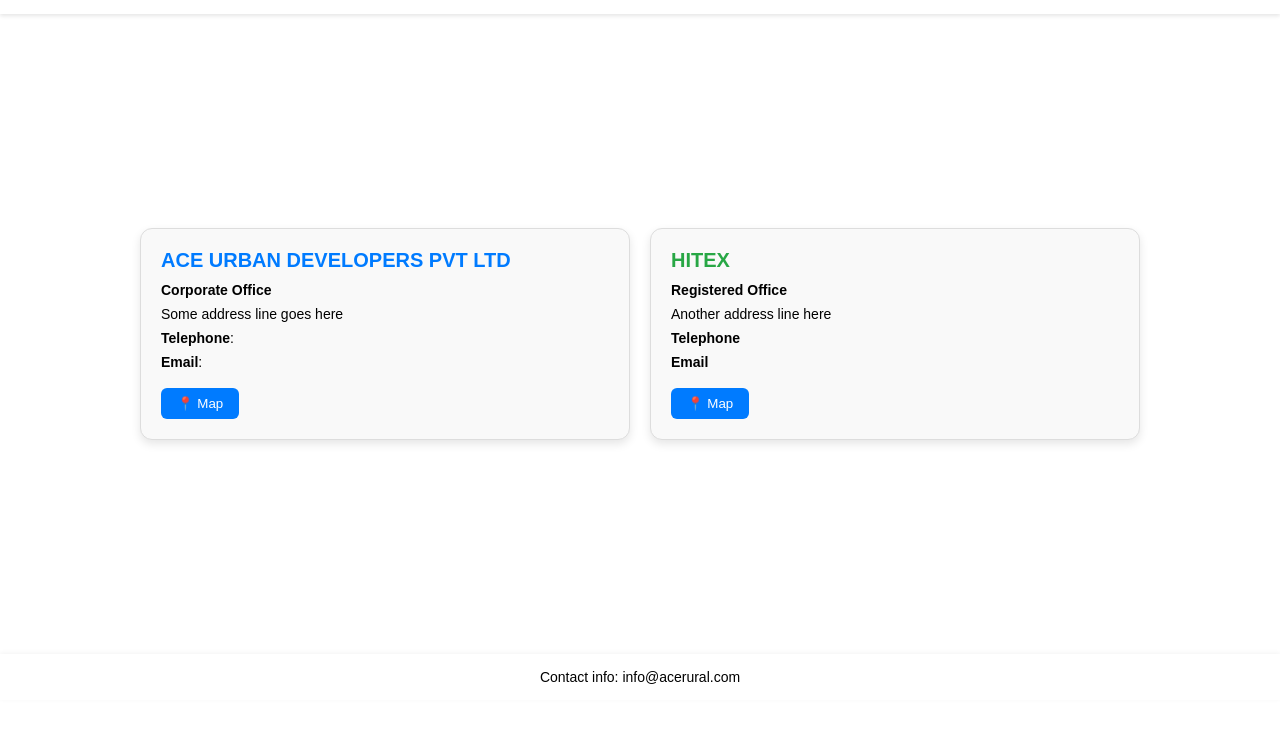
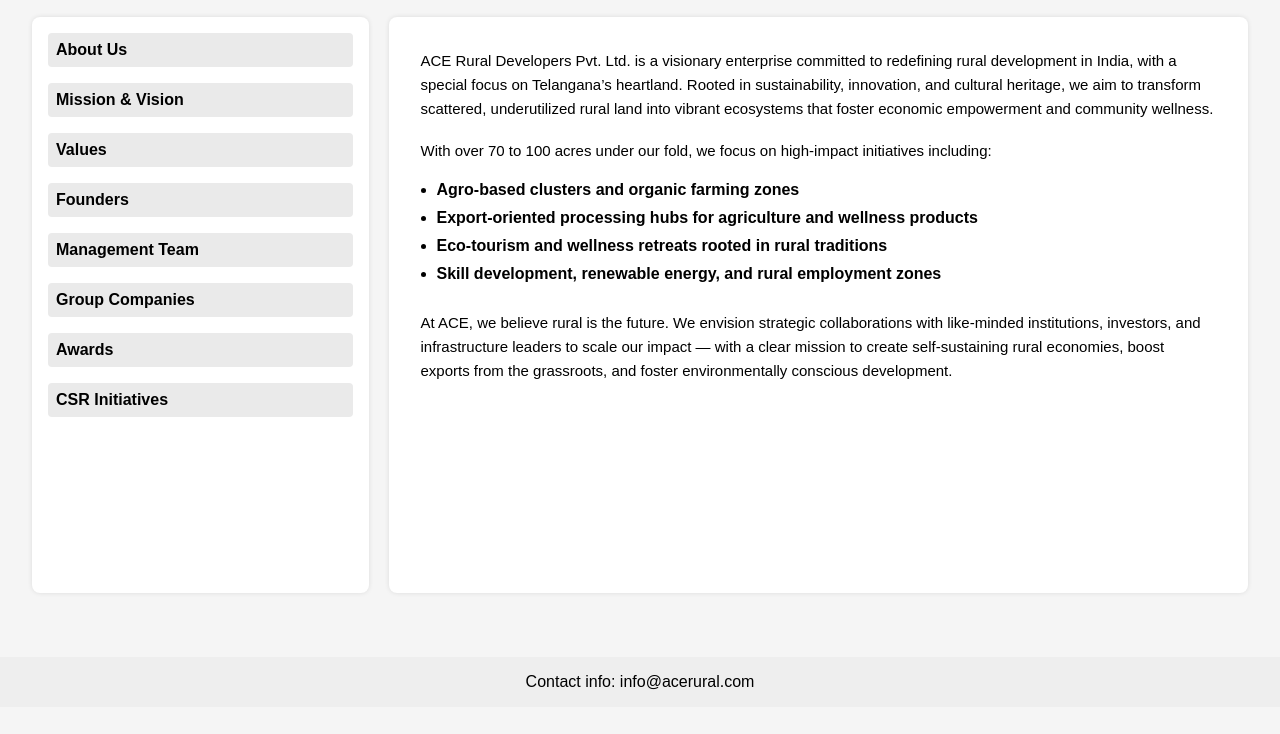
Before and after one commit to vedhatiadarsh26-08/aceruraldevelopment, a plain HTML site: page Contact.html in a window 1280 px wide. Shown: the part 66-800 px from the top of the page. Drawn offline with Linux system fonts and the light colour scheme.

Commit message:
Update Contact.html

```diff
--- a/Contact.html
+++ b/Contact.html
@@ -1,9 +1,9 @@
 <!DOCTYPE html>
 <html lang="en">
 <head>
-  <meta charset="UTF-8">
-  <title>ACE RURAL DEVELOPERS PVT LTD</title>
-  <meta name="viewport" content="width=device-width, initial-scale=1.0">
+  <meta charset="UTF-8" />
+  <title>ACE RURAL - About</title>
+  <meta name="viewport" content="width=device-width, initial-scale=1.0"/>
   <style>
     * {
       margin: 0;
@@ -13,17 +13,16 @@
 
     body {
       font-family: Arial, sans-serif;
-      background-color: #fff;
+      background-color: #f5f5f5;
     }
 
     /* Navbar */
     .navbar {
       display: flex;
       justify-content: space-between;
-      height: 10vh;
       align-items: center;
-      background-color: white;
-      padding: 10px 30px;
+      background-color: #fff;
+      padding: 15px 30px;
       box-shadow: 0 2px 4px rgba(0,0,0,0.1);
       position: sticky;
       top: 0;
@@ -46,81 +45,90 @@
       text-decoration: underline;
     }
 
-    /* Hero Section */
-    .hero-image {
+    /* About Section */
+    .about-container {
       display: flex;
-      justify-content: center;
-      align-items: center;
-      padding: 40px 20px;
-      height: 80vh;
+      flex-wrap: wrap;
+      min-height: 80vh;
+      padding: 2rem;
+      gap: 20px;
     }
 
-    .mainbody {
-      width: 100%;
-      max-width: 1000px;
+    .sidebar {
+      flex: 1 1 250px;
+      background-color: #fff;
+      border-radius: 8px;
+      padding: 1rem;
+      box-shadow: 0px 0px 5px rgba(0,0,0,0.1);
     }
 
-    .card-grid {
-      display: flex;
-      flex-wrap: wrap;
-      gap: 20px;
-      justify-content: center;
+    .sidebar ul {
+      list-style: none;
     }
 
-    .card {
-      flex: 1 1 300px;
-      background-color: #f9f9f9;
-      padding: 20px;
-      border-radius: 12px;
-      box-shadow: 0 4px 10px rgba(0, 0, 0, 0.1);
-      border: 1px solid #ddd;
+    .sidebar ul li {
+      margin-bottom: 1rem;
+      font-weight: bold;
+      padding: 0.5rem;
+      background-color: #eaeaea;
+      border-radius: 4px;
     }
 
-    .card h2 {
-      font-size: 20px;
-      margin-bottom: 10px;
+    .sidebar ul li a {
+      text-decoration: none;
+      color: black;
     }
 
-    .card p {
-      margin: 8px 0;
-      font-size: 14px;
+    .content {
+      flex: 3 1 600px;
+      background-color: #fff;
+      padding: 2rem;
+      border-radius: 8px;
+      box-shadow: 0px 0px 5px rgba(0,0,0,0.1);
     }
 
-    .map-btn {
-      margin-top: 10px;
-      padding: 8px 16px;
-      background-color: #007bff;
-      color: white;
-      border: none;
-      border-radius: 6px;
-      cursor: pointer;
+    .content p {
+      font-size: 15px;
+      line-height: 1.6;
     }
 
-    .map-btn:hover {
-      background-color: #0056b3;
+    .content ul {
+      margin-left: 1rem;
     }
 
-    .blue {
-      color: #007bff;
-    }
-
-    .green {
-      color: #28a745;
+    .content ul li h3 {
+      font-size: 16px;
+      margin-bottom: 10px;
     }
 
     /* Footer */
     .footer {
       text-align: center;
-      background-color: white;
-      padding: 15px;
-      font-size: 14px;
-      box-shadow: 0 -1px 5px rgba(0,0,0,0.05);
+      padding: 1rem;
+      background-color: #eee;
+      margin-top: 2rem;
     }
 
     @media (max-width: 768px) {
-      .card-grid {
+      .about-container {
         flex-direction: column;
-        align-items: center;
+        padding: 1rem;
+      }
+
+      .navbar {
+        flex-direction: column;
+        align-items: flex-start;
+      }
+
+      .nav-links {
+        margin-top: 10px;
+        display: flex;
+        flex-wrap: wrap;
+        gap: 10px;
+      }
+
+      .nav-links a {
+        margin: 0;
       }
     }
   </style>
@@ -132,39 +140,47 @@
     <div class="logo">ACE RURAL DEVELOPERS PVT LTD</div>
     <nav class="nav-links">
       <a href="index.html">HOME</a>
-      <a href="AboutUs.html">ABOUT</a>
+      <a href="#">ABOUT</a>
       <a href="#">OUR WORK</a>
       <a href="#">NEWS & EVENTS</a>
       <a href="Contact.html">CONTACT</a>
     </nav>
   </header>
 
-  <!-- Hero Image Section with Cards -->
-  <section class="hero-image">
-    <div class="mainbody">
-      <div class="card-grid">
-        <!-- Card 1 -->
-        <div class="card">
-          <h2 class="blue">ACE URBAN DEVELOPERS PVT LTD</h2>
-          <p><strong>Corporate Office</strong></p>
-          <p>Some address line goes here</p>
-          <p><strong>Telephone</strong>: <span class="bold"></span></p>
-          <p><strong>Email</strong>: <span class="bold"></span></p>
-          <button class="map-btn">📍 Map</button>
-        </div>
+  <!-- About Section -->
+  <div class="about-container">
+    <div class="sidebar">
+      <ul>
+        <li><a href="AboutUs.html">About Us</a></li>
+        <li><a href="Mission.html">Mission & Vision</a></li>
+        <li><a href="#">Values</a></li>
+        <li><a href="#">Founders</a></li>
+        <li><a href="#">Management Team</a></li>
+        <li><a href="#">Group Companies</a></li>
+        <li><a href="#">Awards</a></li>
+        <li><a href="#">CSR Initiatives</a></li>
+      </ul>
+    </div>
 
-        <!-- Card 2 -->
-        <div class="card">
-          <h2 class="green">HITEX</h2>
-          <p><strong>Registered Office</strong></p>
-          <p>Another address line here</p>
-          <p><strong>Telephone</strong><br><span class="bold"></span></p>
-          <p><strong>Email</strong><br> <span class="bold"></span></p>
-          <button class="map-btn">📍 Map</button>
-        </div>
-      </div>
+    <div class="content">
+      <p>
+        ACE Rural Developers Pvt. Ltd. is a visionary enterprise committed to redefining rural development in India, with a special focus on Telangana’s heartland. Rooted in sustainability, innovation, and cultural heritage, we aim to transform scattered, underutilized rural land into vibrant ecosystems that foster economic empowerment and community wellness.
+      </p>
+      <br>
+      <p>With over 70 to 100 acres under our fold, we focus on high-impact initiatives including:</p>
+      <br>
+      <ul>
+        <li><h3>Agro-based clusters and organic farming zones</h3></li>
+        <li><h3>Export-oriented processing hubs for agriculture and wellness products</h3></li>
+        <li><h3>Eco-tourism and wellness retreats rooted in rural traditions</h3></li>
+        <li><h3>Skill development, renewable energy, and rural employment zones</h3></li>
+      </ul>
+      <br>
+      <p>
+        At ACE, we believe rural is the future. We envision strategic collaborations with like-minded institutions, investors, and infrastructure leaders to scale our impact — with a clear mission to create self-sustaining rural economies, boost exports from the grassroots, and foster environmentally conscious development.
+      </p>
     </div>
-  </section>
+  </div>
 
   <!-- Footer -->
   <footer class="footer">
```
